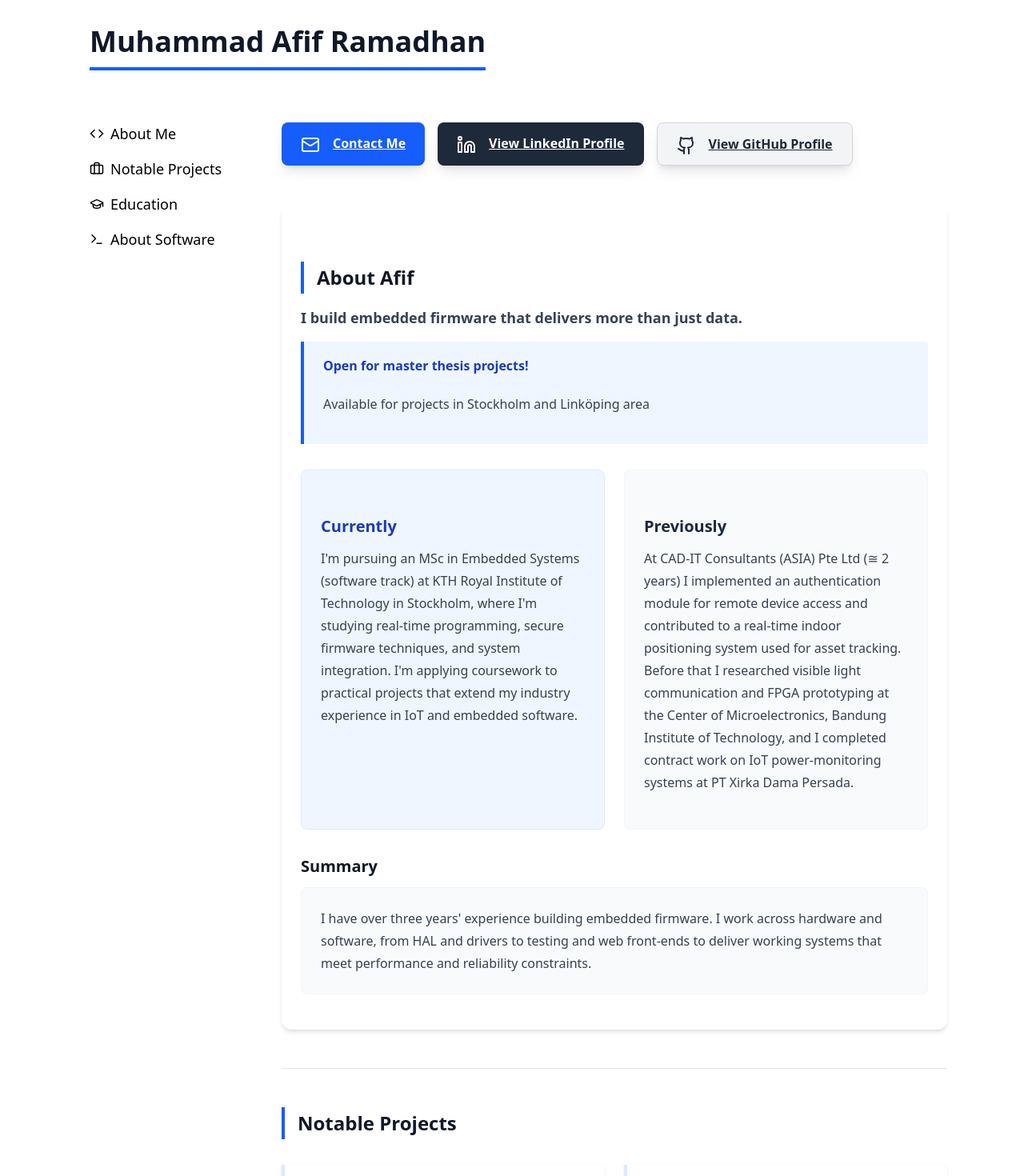
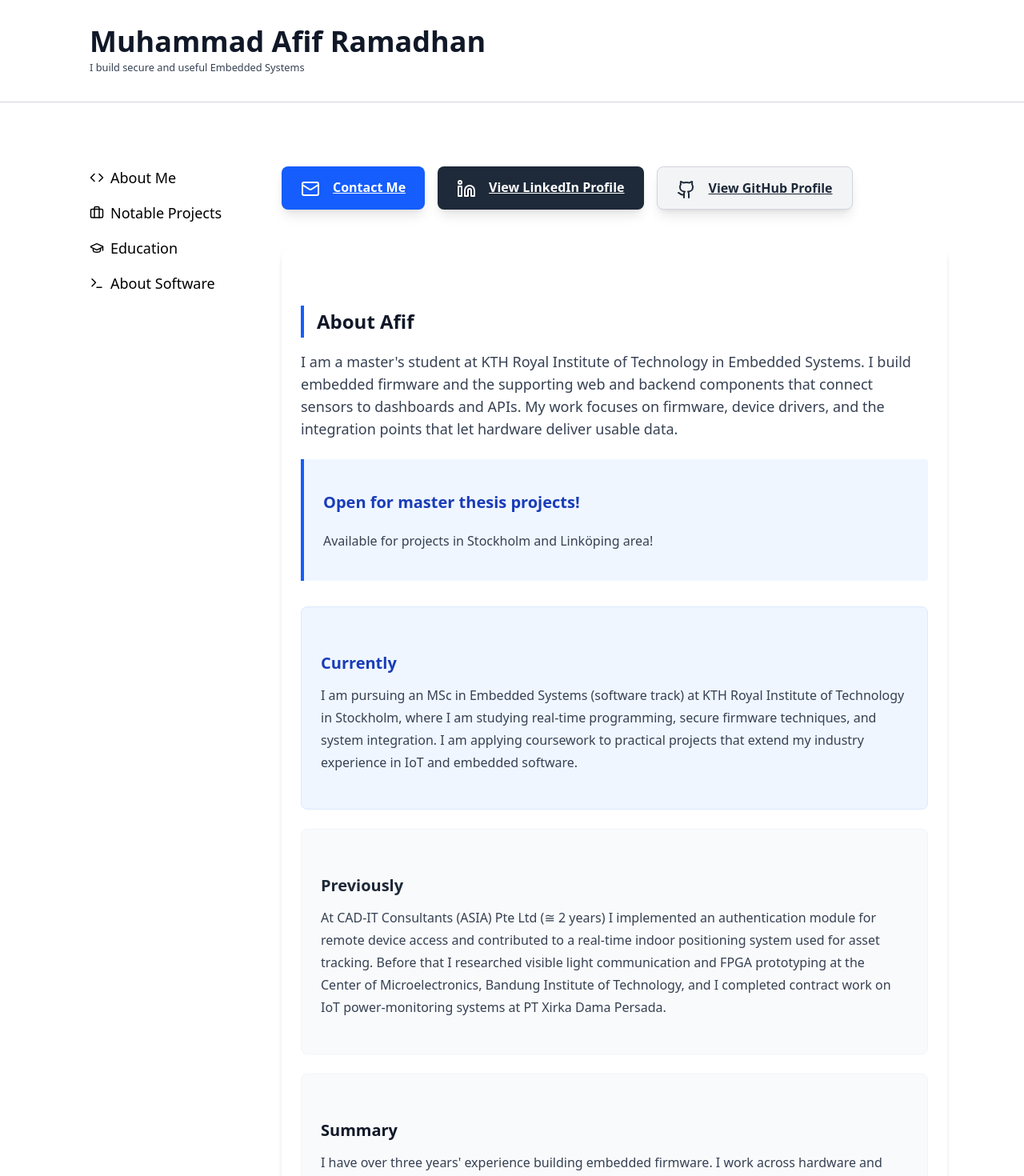
Before and after one commit to ramadhanafif/portofolio-v2, a SvelteKit app: page / in a window 1280 px wide. Shown: the top 1470 px of the page at 80% size. Built offline with nearby package versions, Linux system fonts and the light colour scheme.

Commit message:
feat(portfolio): improve styling

```diff
--- a/src/routes/+layout.svelte
+++ b/src/routes/+layout.svelte
@@ -17,22 +17,27 @@
 	/>
 </svelte:head>
 
-<div class="m-auto w-full px-8 max-w-6xl">
-	<div class="prose mt-8 mx-0 md:mx-4">
-		<h1 class="border-b-4 border-blue-600 block md:inline mb-4 pb-2">Muhammad Afif Ramadhan</h1>
-		<!-- <span class="pt-8 absolute left-0 w-screen block border-b border-gray-200"></span> -->
+<div class="m-auto w-full max-w-6xl px-8">
+	<div class="group relative mx-0 prose mt-8 overflow-hidden md:mx-4">
+		<h1 class="relative z-10 mb-0 block md:inline">Muhammad Afif Ramadhan</h1>
+		<span
+			class="absolute bottom-0 left-0 h-1 w-0 bg-blue-700 transition-all delay-75 duration-500 group-hover:w-full"
+		></span>
+		<small class="mb-4 block">I build secure and useful Embedded Systems</small>
 	</div>
 </div>
 
+<span class="my-4 block h-0 w-full min-w-screen border-b-1 border-gray-300 shadow-lg"></span>
+
 {@render children?.()}
 
-<footer class="py-8 px-4 border-t border-gray-200 mt-12 bg-white">
-	<div class="max-w-4xl mx-auto">
-		<div class="flex flex-col md:flex-row justify-between items-center gap-6">
+<footer class="mt-12 border-t border-gray-200 bg-white px-4 py-8">
+	<div class="mx-auto max-w-4xl">
+		<div class="flex flex-col items-center justify-between gap-6 md:flex-row">
 			<nav>
 				<div class="flex gap-4">
 					<a
-						class="text-gray-600 hover:text-blue-600 transition-colors duration-300"
+						class="text-gray-600 transition-colors duration-300 hover:text-blue-600"
 						target="_blank"
 						href="mailto:ramadhanafif+web@gmail.com"
 						aria-label="Email"
@@ -40,7 +45,7 @@
 						<Mail size={24} />
 					</a>
 					<a
-						class="text-gray-600 hover:text-blue-600 transition-colors duration-300"
+						class="text-gray-600 transition-colors duration-300 hover:text-blue-600"
 						target="_blank"
 						href="https://github.com/ramadhanafif"
 						aria-label="GitHub"
@@ -48,7 +53,7 @@
 						<Github size={24} />
 					</a>
 					<a
-						class="text-gray-600 hover:text-blue-600 transition-colors duration-300"
+						class="text-gray-600 transition-colors duration-300 hover:text-blue-600"
 						target="_blank"
 						href="https://www.linkedin.com/in/muhammad-afif-ramadhan-35232415a/"
 						aria-label="LinkedIn"
@@ -57,7 +62,7 @@
 					</a>
 				</div>
 			</nav>
-			<aside class="text-center md:text-right text-gray-500 text-sm">
+			<aside class="text-center text-sm text-gray-500 md:text-right">
 				<p>Made by Muhammad Afif Ramadhan</p>
 			</aside>
 		</div>
--- a/src/routes/+page.svelte
+++ b/src/routes/+page.svelte
@@ -75,23 +75,27 @@
 				class="mb-8 rounded-xl bg-white p-6 shadow-md transition-all duration-300 hover:shadow-lg"
 			>
 				<h2 class="mb-4 border-l-4 border-blue-600 py-1 pl-4 text-2xl font-bold">About Afif</h2>
-				<p class="mb-4 text-lg font-bold">
-					I build embedded firmware that delivers more than just data.
+				<p class="mb-4 text-lg">
+					I am a master's student at KTH Royal Institute of Technology in Embedded Systems. I build
+					embedded firmware and the supporting web and backend components that connect sensors to
+					dashboards and APIs. My work focuses on firmware, device drivers, and the integration
+					points that let hardware deliver usable data.
 				</p>
-
-				<div class="mb-6 rounded-r border-l-4 border-blue-600 bg-blue-50 px-6 py-4">
-					<span class="mb-2 block font-bold text-blue-800">Open for master thesis projects! </span>
-					<p class="text-gray-700">Available for projects in Stockholm and Linköping area</p>
+				<div class="my-6 rounded-r border-l-4 border-blue-600 bg-blue-50 px-6 py-4">
+					<span class="my-6 mb-2 block text-xl font-bold text-blue-800"
+						>Open for master thesis projects!
+					</span>
+					<p class="text-gray-700">Available for projects in Stockholm and Linköping area!</p>
 				</div>
 
-				<div class="mt-8 grid grid-cols-1 gap-6 md:grid-cols-2">
+				<div class="mt-8 flex flex-col gap-6">
 					<div class="rounded-lg border border-blue-100 bg-blue-50 p-6">
 						<h3 class="mb-3 text-xl font-semibold text-blue-800">Currently</h3>
 						<p>
-							I'm pursuing an MSc in Embedded Systems (software track) at KTH Royal Institute of
-							Technology in Stockholm, where I'm studying real-time programming, secure firmware
-							techniques, and system integration. I'm applying coursework to practical projects that
-							extend my industry experience in IoT and embedded software.
+							I am pursuing an MSc in Embedded Systems (software track) at KTH Royal Institute of
+							Technology in Stockholm, where I am studying real-time programming, secure firmware
+							techniques, and system integration. I am applying coursework to practical projects
+							that extend my industry experience in IoT and embedded software.
 						</p>
 					</div>
 					<div class="rounded-lg border border-gray-100 bg-gray-50 p-6">
@@ -105,15 +109,15 @@
 							Dama Persada.
 						</p>
 					</div>
-				</div>
 
-				<div class="mt-8">
-					<h3 class="mb-3 text-xl font-semibold">Summary</h3>
-					<p class="rounded-lg border border-gray-100 bg-gray-50 p-6">
-						I have over three years' experience building embedded firmware. I work across hardware
-						and software, from HAL and drivers to testing and web front-ends to deliver working
-						systems that meet performance and reliability constraints.
-					</p>
+					<div class="rounded-lg border border-gray-100 bg-gray-50 p-6">
+						<h3 class="mb-3 text-xl font-semibold">Summary</h3>
+						<p>
+							I have over three years' experience building embedded firmware. I work across hardware
+							and software, from HAL and drivers to testing and web front-ends to deliver working
+							systems that meet performance and reliability constraints.
+						</p>
+					</div>
 				</div>
 			</section>
 
@@ -126,7 +130,7 @@
 
 				<div class="grid grid-cols-1 gap-6 md:grid-cols-2">
 					<div
-						class="rounded-r-lg border-l-4 border-blue-100 bg-white p-6 pl-4 shadow-sm transition-all transition-colors duration-200 duration-300 hover:border-blue-600 hover:shadow-md"
+						class="rounded-r-lg border-l-4 border-blue-100 bg-white p-6 pl-4 shadow-sm transition-all duration-200 hover:border-blue-600 hover:shadow-md"
 					>
 						<h4 class="mb-2 text-lg font-semibold">Remote IoT Device Management</h4>
 						<p class="mb-3">
@@ -140,7 +144,7 @@
 						</p>
 					</div>
 					<div
-						class="rounded-r-lg border-l-4 border-blue-100 bg-white p-6 pl-4 shadow-sm transition-all transition-colors duration-200 duration-300 hover:border-blue-600 hover:shadow-md"
+						class="rounded-r-lg border-l-4 border-blue-100 bg-white p-6 pl-4 shadow-sm transition-all duration-200 hover:border-blue-600 hover:shadow-md"
 					>
 						<h4 class="mb-2 text-lg font-semibold">Real-time Location System (RTLS)</h4>
 						<p class="mb-3">
@@ -155,15 +159,6 @@
 					<div
 						class="rounded-r-lg border-l-4 border-blue-100 bg-white p-6 pl-4 shadow-sm transition-all duration-300 hover:border-blue-600 hover:shadow-md"
 					>
-						<h4 class="mb-2 text-lg font-semibold">Custom Authentication Module</h4>
-						<p>
-							Secured device messaging protocol by adding a custom authentication flow for remote
-							device access.
-						</p>
-					</div>
-					<div
-						class="rounded-r-lg border-l-4 border-blue-100 bg-white p-6 pl-4 shadow-sm transition-all duration-300 hover:border-blue-600 hover:shadow-md"
-					>
 						<h4 class="mb-2 text-lg font-semibold">IoT Power Monitoring System</h4>
 						<p class="mb-3">Developed an IoT power monitor for photovoltaic cells.</p>
 						<p>
@@ -174,7 +169,7 @@
 					</div>
 
 					<div
-						class="rounded-r-lg border-l-4 border-blue-100 bg-white p-6 pl-4 shadow-sm transition-all duration-300 hover:border-blue-600 hover:shadow-md md:col-span-2"
+						class="rounded-r-lg border-l-4 border-blue-100 bg-white p-6 pl-4 shadow-sm transition-all duration-300 hover:border-blue-600 hover:shadow-md"
 					>
 						<h4 class="mb-2 text-lg font-semibold">Visible Light Communication (VLC) research</h4>
 						<p class="mb-3">
@@ -195,6 +190,16 @@
 								href="https://doi.org/10.1109/ISPACS51563.2021.9651040"
 								class="text-blue-600 hover:underline">here</a
 							>
+						</p>
+					</div>
+
+					<div
+						class="rounded-r-lg border-l-4 border-blue-100 bg-white p-6 pl-4 shadow-sm transition-all duration-300 hover:border-blue-600 hover:shadow-md"
+					>
+						<h4 class="mb-2 text-lg font-semibold">Custom Authentication Module</h4>
+						<p>
+							Secured device messaging protocol by adding a custom authentication flow for remote
+							device access.
 						</p>
 					</div>
 
```
Also changed, not shown: 1 other file (tests, documents, lock files or other folders).
